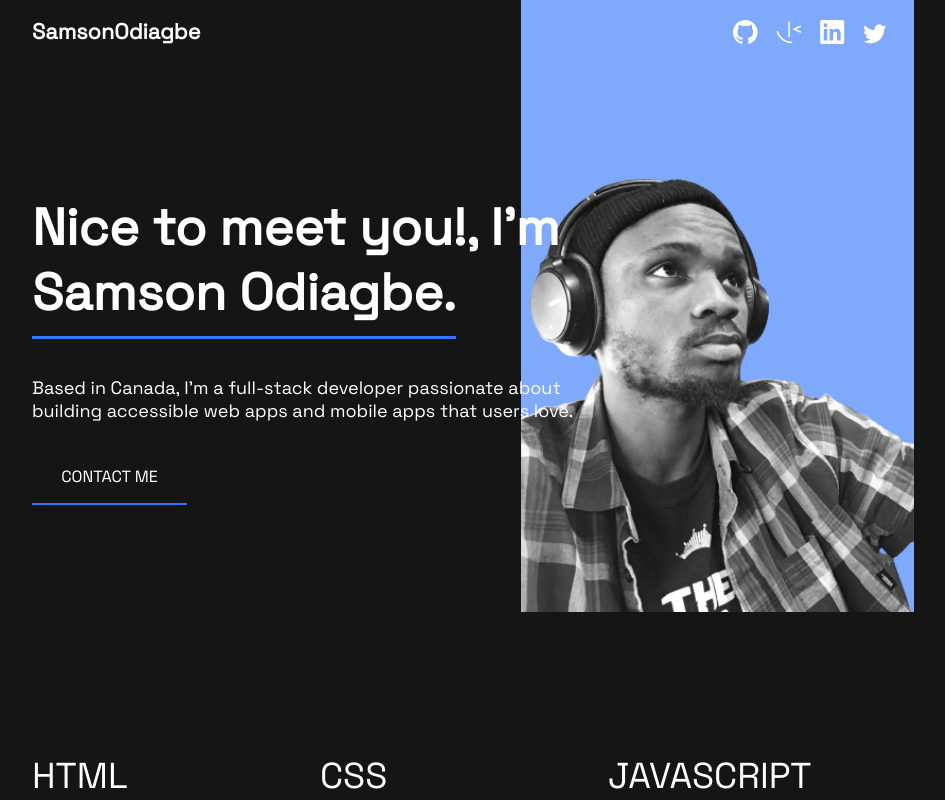
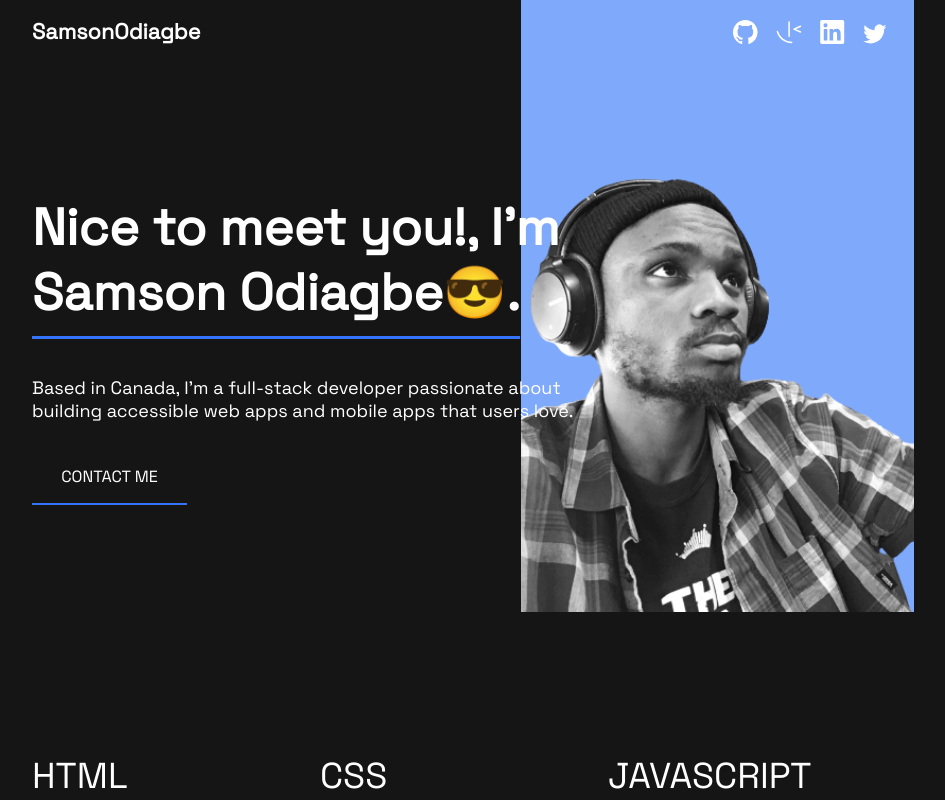
Before and after one commit to sammyodiagbe/portfolio-fem, a React (Create React App) app: page / in a window 1280 px wide. Shown: the top 800 px of the page, without its empty margins (176-1121 px from the left). Built offline with nearby package versions, Linux system fonts and the light colour scheme.

Commit message:
tweaking

```diff
--- a/src/App.js
+++ b/src/App.js
@@ -43,7 +43,7 @@ function App() {
             <section className="write-up">
               <h1>
                 Nice to meet you!, I'm{" "}
-                <span className="stand-out">Samson Odiagbe.</span>
+                <span className="stand-out">Samson Odiagbe😎.</span>
               </h1>
               <p>
                 Based in Canada, I’m a full-stack developer passionate about
```
